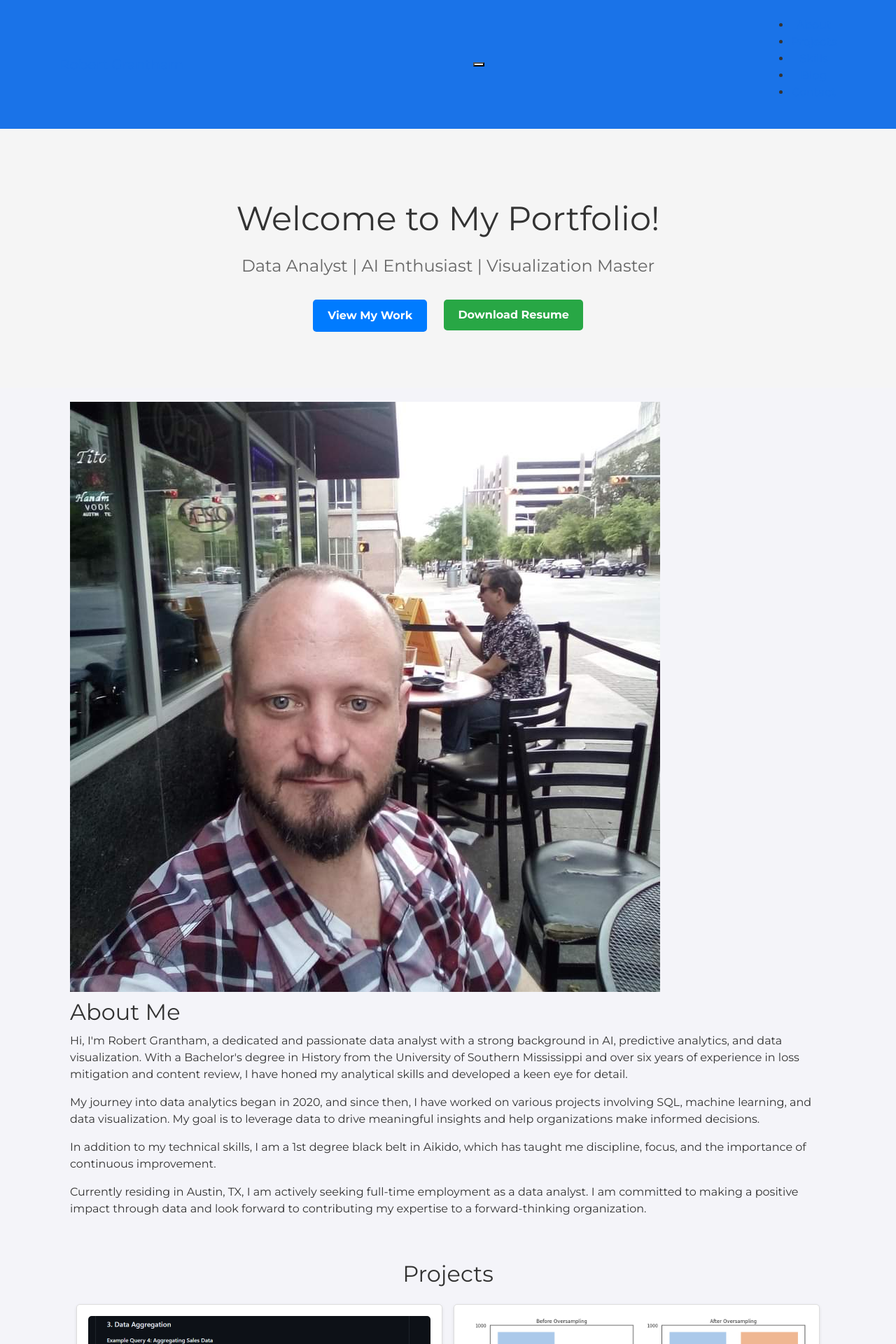
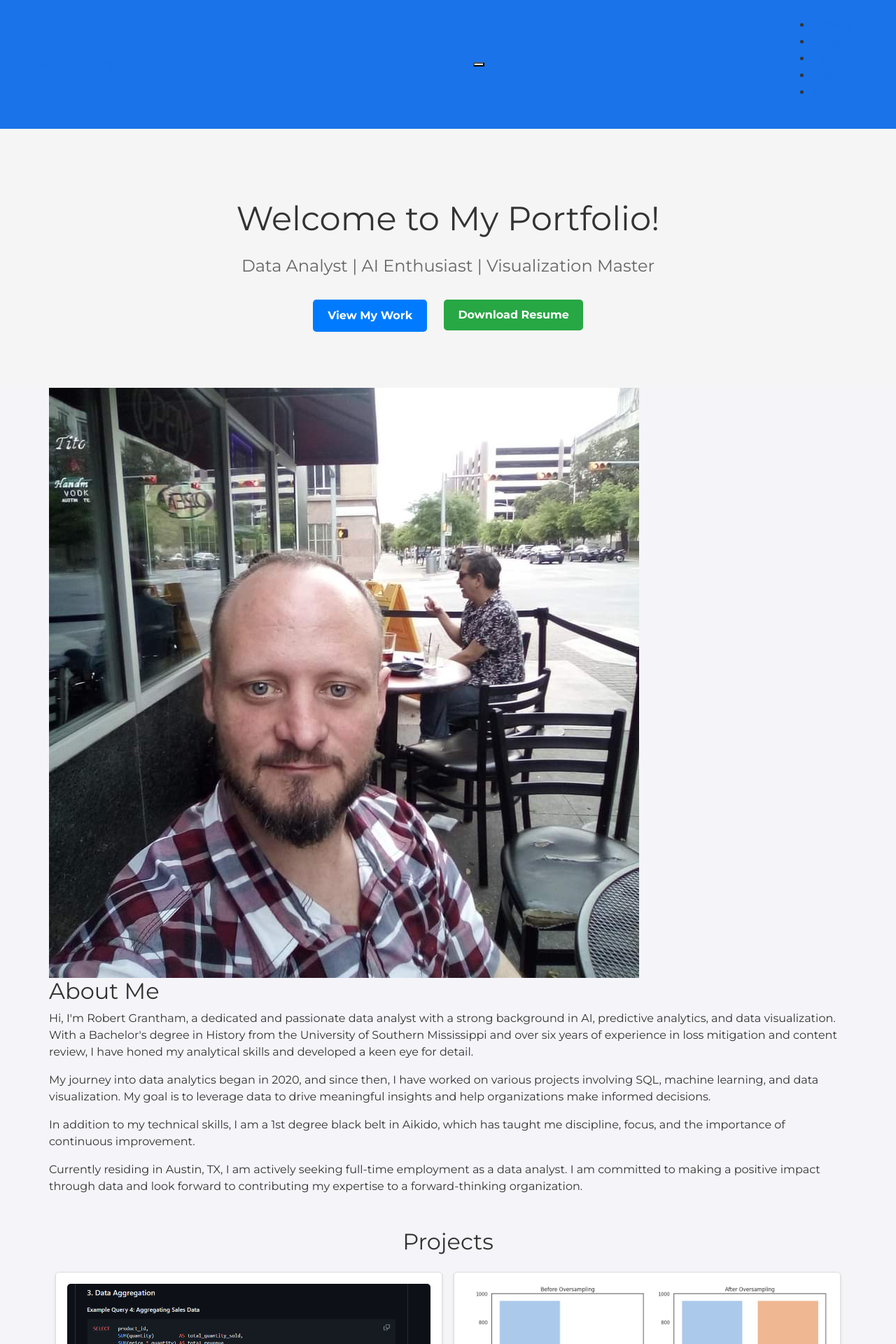
Before and after one commit to rgrantham82/rgrantham82.github.io, a Jekyll site: the page built from index.html, in a window 1280 px wide. Shown: the top 1920 px of the page at 70% size. Built offline with Jekyll 4.4.1, drawn with Linux system fonts in a browser that asks for light colours; nearby versions of some CDN libraries.

Commit message:
Update styles.css

```diff
--- a/assets/css/styles.css
+++ b/assets/css/styles.css
@@ -5,6 +5,11 @@
     padding: 0;
     color: #333;
     background-color: #f4f4f9;
+    box-sizing: border-box;
+}
+
+*, *::before, *::after {
+    box-sizing: inherit;
 }
 
 a {
@@ -21,21 +26,11 @@
     height: auto;
 }
 
-.content-wrapper {
+/* Container Styles */
+.container {
     max-width: 1200px;
     margin: 0 auto;
-	padding: 20px;
-	text-align: center;
-}
-
-section {
-	margin-bottom: 20px;
-}
-
-section h2,
-section h3,
-section h4 {
-	margin: 10px 0;
+    padding: 0 15px;
 }
 
 /* Header Styles */
@@ -43,6 +38,12 @@
     background-color: #1a73e8;
     padding: 1rem;
     text-align: center;
+}
+
+header .container {
+    display: flex;
+    justify-content: center;
+    align-items: center;
 }
 
 header nav ul {
@@ -109,11 +110,12 @@
     background-color: #333;
 }
 
+/* Scroll-to-Top Button */
 .scroll-to-top {
     position: fixed;
     bottom: 20px;
     right: 20px;
-	background-color: var(--primary-color);
+    background-color: #1a73e8;
     color: #fff;
     padding: 10px;
     border-radius: 50%;
@@ -141,7 +143,7 @@
     height: 150px;
     border-radius: 50%;
     object-fit: cover;
-	border: 5px solid var(--primary-color);
+    border: 5px solid #1a73e8;
     transition: transform 0.3s, opacity 0.3s;
     animation: zoomIn 1s ease-in;
 }
@@ -155,12 +157,34 @@
     max-width: 800px;
     margin-top: 20px;
     font-size: 1.1rem;
-	color: var(--text-color);
+    color: #555;
     line-height: 1.6;
     animation: slideInFromBottom 1s ease-in;
 }
 
-/* Projects Section Styles */
+@keyframes zoomIn {
+    0% {
+        transform: scale(0);
+        opacity: 0;
+    }
+    100% {
+        transform: scale(1);
+        opacity: 1;
+    }
+}
+
+@keyframes slideInFromBottom {
+    0% {
+        transform: translateY(20px);
+        opacity: 0;
+    }
+    100% {
+        transform: translateY(0);
+        opacity: 1;
+    }
+}
+
+/* Projects Section */
 #projects {
     padding: 2rem 1rem;
     text-align: center;
@@ -183,10 +207,10 @@
     border-radius: 5px;
     margin: 0.5rem;
     padding: 1rem;
-    width: calc(50% - 1rem); /* Adjusting width to ensure 2 per row */
+    width: calc(50% - 1rem);
     box-shadow: 0 2px 4px rgba(0, 0, 0, 0.1);
     transition: transform 0.3s;
-    aspect-ratio: 4 / 3; /* Ensuring 4x3 aspect ratio */
+    aspect-ratio: 4 / 3;
 }
 
 .project-item:hover {
@@ -217,6 +241,12 @@
     color: #fff;
 }
 
+footer .container {
+    display: flex;
+    justify-content: center;
+    align-items: center;
+}
+
 footer ul {
     list-style-type: none;
     padding: 0;
@@ -233,7 +263,7 @@
     text-decoration: none;
 }
 
-/* Contact Section Styles */
+/* Contact Section */
 #contact {
     padding: 2rem 1rem;
     background-color: #f1f1f1;
```
Lines whose indentation alone changed are shown as unchanged.
